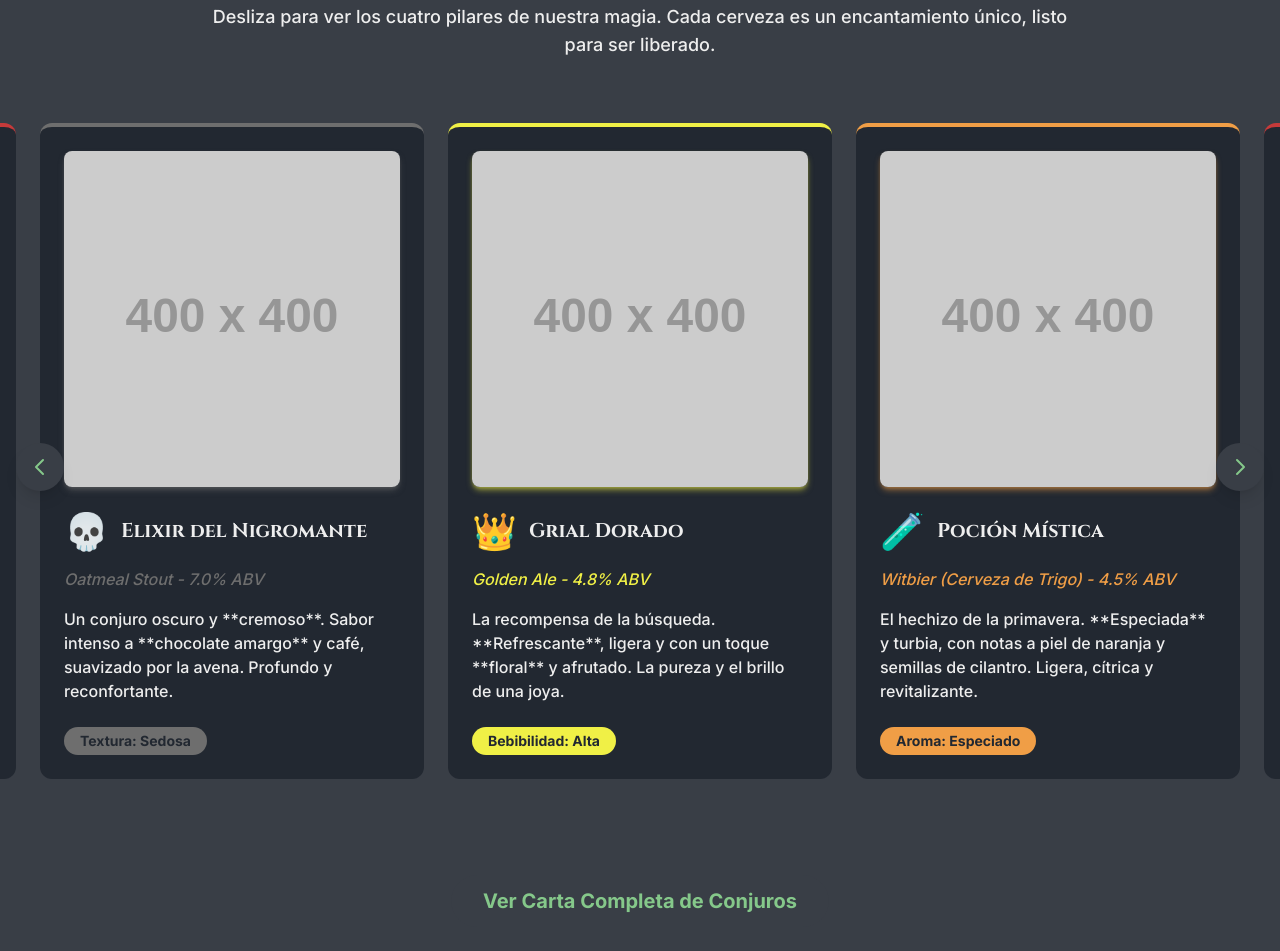
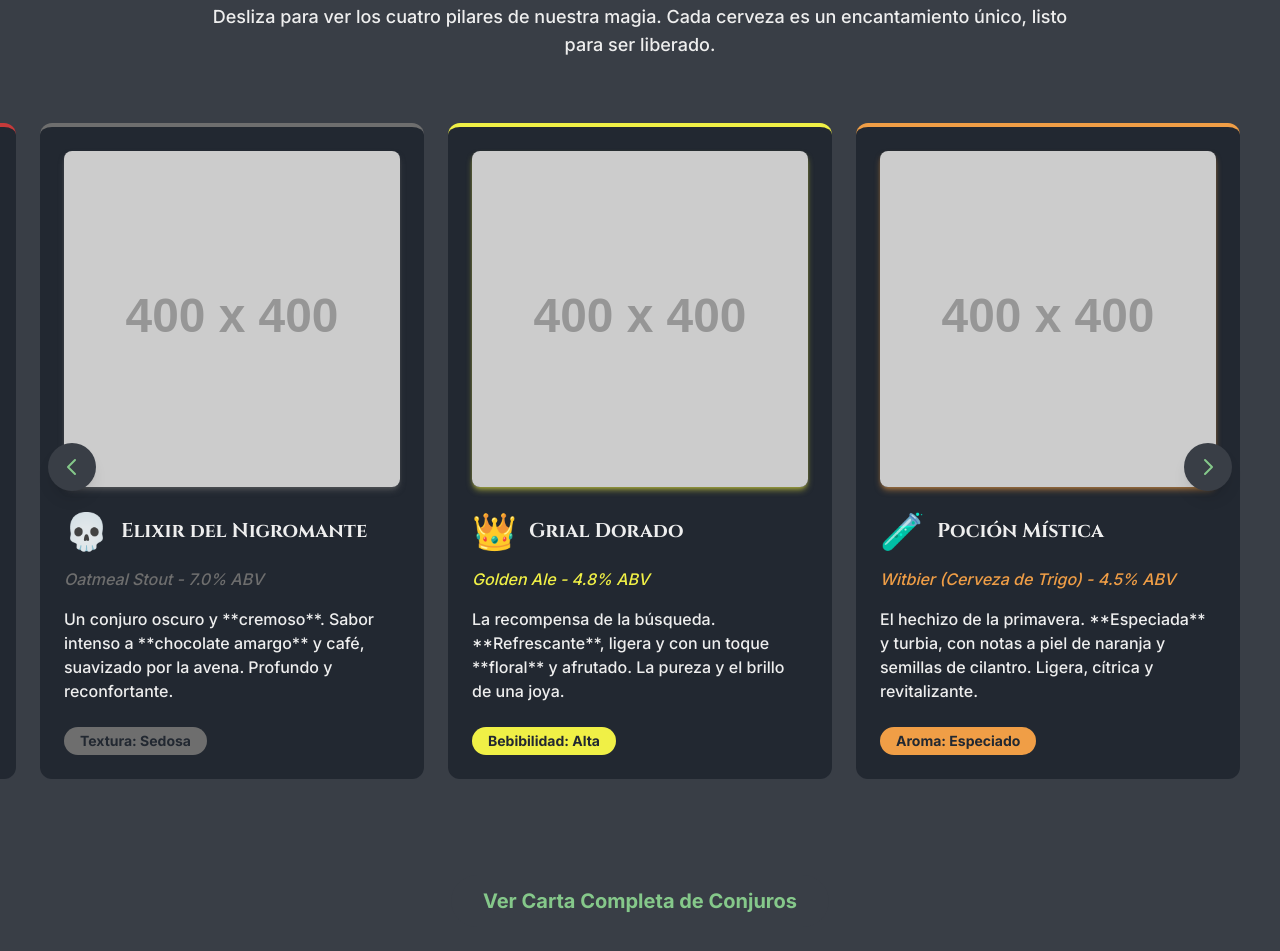
Before and after one commit to fdofonseca/grimorioweb, a plain HTML site: page index.html in a window 1280 px wide. Shown: the part 1751-2702 px from the top of the page. Drawn offline with nearby package versions, Linux system fonts and the light colour scheme; placeholder pictures from the web are drawn by us.

Commit message:
Update index.html

```diff
--- a/index.html
+++ b/index.html
@@ -168,21 +168,27 @@
         </div>
     </section>
 
-    <!-- 3. Sección Elixires - Nuestros Conjuros Principales (CARRUSEL) --><section id="elixires" class="py-20 md:py-32 bg-brand-secondary-dark relative">
+    <!-- 3. Sección Elixires - Nuestros Conjuros Principales (CARRUSEL) -->
+    <section id="elixires" class="py-20 md:py-32 bg-brand-secondary-dark relative">
+        <!-- Contenedor del Título Centrado -->
         <div class="container mx-auto px-6">
             <div class="text-center mb-16">
                 <h3 class="text-4xl md:text-5xl font-bold cinzel-font text-brand-accent mb-4">El Catálogo de Elixires</h3>
                 <p class="text-lg text-brand-light max-w-4xl mx-auto">Desliza para ver los cuatro pilares de nuestra magia. Cada cerveza es un encantamiento único, listo para ser liberado.</p>
             </div>
+        </div>
 
-            <!-- Contenedor del Carrusel (Relative para botones absolutos) --><div class="relative">
-                <!-- Carrusel Horizontal: Añadimos flex, overflow-x-scroll, snap-x y ocultamos el scrollbar --><div id="elixires-carousel" class="flex space-x-6 overflow-x-scroll snap-x snap-mandatory scrollbar-hide pb-8 -mx-6 px-6">
+        <!-- Contenedor del Carrusel (Ahora ocupa el ancho completo) -->
+        <div class="relative w-full">
+            <!-- Carrusel Horizontal: Añadimos flex, overflow-x-scroll, snap-x y ocultamos el scrollbar -->
+            <div id="elixires-carousel" class="flex space-x-6 overflow-x-scroll snap-x snap-mandatory scrollbar-hide pb-8 px-6 sm:px-12 md:px-20 lg:px-32">
 
-                    <!-- Cerveza 1: Runa de Fuego (Amber Ale) --><div class="flex-shrink-0 w-full sm:w-80 md:w-96 snap-center bg-brand-dark p-6 rounded-xl border-t-4 border-beer-amber beer-card">
-                        <!-- Imagen/Placeholder 1 (Amber Ale) --><img src="https://placehold.co/400x400/C63A3A/222831?text=Runa+Fuego"
+                <!-- Cerveza 1: Runa de Fuego (Amber Ale) - ORIGINAL -->
+                <div class="flex-shrink-0 w-full sm:w-80 md:w-96 snap-center bg-brand-dark p-6 rounded-xl border-t-4 border-beer-amber beer-card" id="card-1">
+                    <img src="https://placehold.co/400x400/C63A3A/222831"
                          alt="Etiqueta Runa de Fuego (Amber Ale)"
-                             onerror="this.onerror=null; this.src='https://placehold.co/400x400/C63A3A/222831?text=AMBER+ALE'"
-                             class="beer-image rounded-lg mb-6 shadow-md shadow-beer-amber/50 w-full h-auto">
+                         onerror="this.onerror=null; this.src='https://placehold.co/400x400/C63A3A/222831'"
+                         class="beer-image rounded-lg mb-6 shadow-md shadow-beer-amber/50 w-full h-auto object-cover">
 
                     <div class="flex justify-start items-center mb-4">
                         <span class="text-4xl text-beer-amber mr-3">🔥</span>
@@ -195,11 +201,12 @@
                     </div>
                 </div>
 
-                    <!-- Cerveza 2: Elixir del Nigromante (Oatmeal Stout) --><div class="flex-shrink-0 w-full sm:w-80 md:w-96 snap-center bg-brand-dark p-6 rounded-xl border-t-4 border-beer-stout beer-card">
-                         <!-- Imagen/Placeholder 2 (Oatmeal Stout) --><img src="https://placehold.co/400x400/6E6E6E/222831?text=Elixir+Nigromante"
+                <!-- Cerveza 2: Elixir del Nigromante (Oatmeal Stout) - ORIGINAL -->
+                <div class="flex-shrink-0 w-full sm:w-80 md:w-96 snap-center bg-brand-dark p-6 rounded-xl border-t-4 border-beer-stout beer-card" id="card-2">
+                     <img src="https://placehold.co/400x400/6E6E6E/222831"
                          alt="Etiqueta Elixir del Nigromante (Oatmeal Stout)"
-                             onerror="this.onerror=null; this.src='https://placehold.co/400x400/6E6E6E/222831?text=OATMEAL+STOUT'"
-                             class="beer-image rounded-lg mb-6 shadow-md shadow-beer-stout/50 w-full h-auto">
+                         onerror="this.onerror=null; this.src='https://placehold.co/400x400/6E6E6E/222831'"
+                         class="beer-image rounded-lg mb-6 shadow-md shadow-beer-stout/50 w-full h-auto object-cover">
 
                     <div class="flex justify-start items-center mb-4">
                         <span class="text-4xl text-beer-stout mr-3">💀</span>
@@ -212,11 +219,12 @@
                     </div>
                 </div>
 
-                    <!-- Cerveza 3: Grial Dorado (Golden Ale) --><div class="flex-shrink-0 w-full sm:w-80 md:w-96 snap-center bg-brand-dark p-6 rounded-xl border-t-4 border-beer-golden beer-card">
-                         <!-- Imagen/Placeholder 3 (Golden Ale) --><img src="https://placehold.co/400x400/F0F046/222831?text=Grial+Dorado"
+                <!-- Cerveza 3: Grial Dorado (Golden Ale) - ORIGINAL -->
+                <div class="flex-shrink-0 w-full sm:w-80 md:w-96 snap-center bg-brand-dark p-6 rounded-xl border-t-4 border-beer-golden beer-card" id="card-3">
+                     <img src="https://placehold.co/400x400/F0F046/222831"
                          alt="Etiqueta Grial Dorado (Golden Ale)"
-                             onerror="this.onerror=null; this.src='https://placehold.co/400x400/F0F046/222831?text=GOLDEN+ALE'"
-                             class="beer-image rounded-lg mb-6 shadow-md shadow-beer-golden/50 w-full h-auto">
+                         onerror="this.onerror=null; this.src='https://placehold.co/400x400/F0F046/222831'"
+                         class="beer-image rounded-lg mb-6 shadow-md shadow-beer-golden/50 w-full h-auto object-cover">
 
                     <div class="flex justify-start items-center mb-4">
                         <span class="text-4xl text-beer-golden mr-3">👑</span>
@@ -229,11 +237,12 @@
                     </div>
                 </div>
 
-                     <!-- Cerveza 4: Poción Mística (Witbier) --><div class="flex-shrink-0 w-full sm:w-80 md:w-96 snap-center bg-brand-dark p-6 rounded-xl border-t-4 border-beer-witbier beer-card">
-                         <!-- Imagen/Placeholder 4 (Witbier) --><img src="https://placehold.co/400x400/F09E46/222831?text=Poci%C3%B3n+M%C3%ADstica"
+                 <!-- Cerveza 4: Poción Mística (Witbier) - ORIGINAL -->
+                 <div class="flex-shrink-0 w-full sm:w-80 md:w-96 snap-center bg-brand-dark p-6 rounded-xl border-t-4 border-beer-witbier beer-card" id="card-4">
+                     <img src="https://placehold.co/400x400/F09E46/222831"
                          alt="Etiqueta Poción Mística (Witbier)"
-                             onerror="this.onerror=null; this.src='https://placehold.co/400x400/F09E46/222831?text=WITBIER'"
-                             class="beer-image rounded-lg mb-6 shadow-md shadow-beer-witbier/50 w-full h-auto">
+                         onerror="this.onerror=null; this.src='https://placehold.co/400x400/F09E46/222831'"
+                         class="beer-image rounded-lg mb-6 shadow-md shadow-beer-witbier/50 w-full h-auto object-cover">
 
                     <div class="flex justify-start items-center mb-4">
                         <span class="text-4xl text-beer-witbier mr-3">🧪</span>
@@ -245,23 +254,26 @@
                         <span class="inline-block bg-beer-witbier text-brand-dark text-sm font-semibold px-4 py-1 rounded-full">Aroma: Especiado</span>
                     </div>
                 </div>
-                    <!-- ¡Las tarjetas se clonarán automáticamente con JavaScript para el efecto infinito! --></div>
 
-                <!-- Botón de Navegación Izquierda (Solo en MD y arriba) --><button id="prev-elixir" class="hidden md:block absolute top-1/2 left-0 transform -translate-y-1/2 -ml-2 p-3 bg-brand-secondary-dark rounded-full text-brand-accent hover:bg-brand-secondary-dark/80 transition duration-300 shadow-lg z-30">
+            </div>
+
+            <!-- Botón de Navegación Izquierda (Posición Ajustada) -->
+            <button id="prev-elixir" class="hidden md:block absolute top-1/2 left-0 transform -translate-y-1/2 ml-4 md:ml-12 p-3 bg-brand-secondary-dark rounded-full text-brand-accent hover:bg-brand-secondary-dark/80 transition duration-300 shadow-lg z-30">
                 <!-- Icono de flecha izquierda (SVG) --><svg class="w-6 h-6" fill="none" stroke="currentColor" viewBox="0 0 24 24" xmlns="http://www.w3.org/2000/svg"><path stroke-linecap="round" stroke-linejoin="round" stroke-width="2" d="M15 19l-7-7 7-7"></path></svg>
             </button>
 
-                <!-- Botón de Navegación Derecha (Solo en MD y arriba) --><button id="next-elixir" class="hidden md:block absolute top-1/2 right-0 transform -translate-y-1/2 -mr-2 p-3 bg-brand-secondary-dark rounded-full text-brand-accent hover:bg-brand-secondary-dark/80 transition duration-300 shadow-lg z-30">
+            <!-- Botón de Navegación Derecha (Posición Ajustada) -->
+            <button id="next-elixir" class="hidden md:block absolute top-1/2 right-0 transform -translate-y-1/2 mr-4 md:mr-12 p-3 bg-brand-secondary-dark rounded-full text-brand-accent hover:bg-brand-secondary-dark/80 transition duration-300 shadow-lg z-30">
                 <!-- Icono de flecha derecha (SVG) --><svg class="w-6 h-6" fill="none" stroke="currentColor" viewBox="0 0 24 24" xmlns="http://www.w3.org/2000/svg"><path stroke-linecap="round" stroke-linejoin="round" stroke-width="2" d="M9 5l7 7-7 7"></path></svg>
             </button>
         </div>
 
 
-            <!-- CTA Secundario --><div class="text-center mt-16">
+        <!-- CTA Secundario -->
+        <div class="text-center mt-16 container mx-auto px-6">
              <button class="py-3 px-8 text-xl font-semibold bg-brand-secondary-dark text-brand-accent rounded-full hover:bg-brand-secondary-dark/80 transition duration-300 focus:outline-none focus:ring-4 focus:ring-brand-accent focus:ring-opacity-50">
                 Ver Carta Completa de Conjuros
             </button>
-            </div>
         </div>
     </section>
 
@@ -346,82 +358,75 @@
             });
 
             // ===========================================
-            // LÓGICA DEL CARRUSEL INFINITO
+            // LÓGICA DEL CARRUSEL DE 4 ELEMENTOS CON LOOP SUAVE
             // ===========================================
             const carousel = document.getElementById('elixires-carousel');
-            const originalCards = Array.from(carousel.querySelectorAll('.flex-shrink-0')); // Las 4 originales
+            const originalCards = Array.from(carousel.querySelectorAll('.flex-shrink-0'));
+            const numOriginalCards = originalCards.length; // 4
             const prevButton = document.getElementById('prev-elixir');
             const nextButton = document.getElementById('next-elixir');
             let intervalId = null;
             const scrollTime = 5000; // 5 segundos
 
-            // 1. Clonar las tarjetas y añadir al final para el bucle (C1, C2, C3, C4, C1', C2', C3', C4')
-            originalCards.forEach(card => {
-                carousel.appendChild(card.cloneNode(true));
-            });
-            // Nota: No es necesario clonar al inicio, el manejo del scrollBy en 'prev' se encarga de eso.
 
+            // Función para obtener la distancia de desplazamiento de UNA tarjeta (ancho + gap)
             const getScrollDistance = () => {
                 if (originalCards.length === 0) return 0;
-                // Usamos el ancho de la primera tarjeta + el espacio entre ellas (24px por space-x-6)
-                // Usamos offsetWidth para obtener el ancho real en el DOM
+                // Forzar un recálculo de offsetWidth en caso de redimensionamiento
                 const cardWidth = originalCards[0].offsetWidth;
-                const gap = 24;
+                const gap = 24; // Tailwind space-x-6 (6 * 4px = 24px)
                 return cardWidth + gap;
             };
 
             // 2. Función de desplazamiento manual
             const scrollCarousel = (direction) => {
                 const distance = getScrollDistance();
+                const maxScroll = carousel.scrollWidth - carousel.clientWidth;
+                const currentScroll = carousel.scrollLeft;
+
                 // Detiene y reinicia el auto-scroll al interactuar
                 resetAutoScroll();
 
                 if (direction === 'next') {
-                    // Simplemente desplazamos hacia adelante. El listener 'scroll' maneja el salto infinito.
+                    // Si ya estamos cerca del final, salta SUAVEMENTE al inicio (0)
+                    if (currentScroll >= maxScroll - 5) { // 5px de margen de error
+                        carousel.scrollTo({ left: 0, behavior: 'smooth' });
+                    } else {
+                        // Desplazamiento normal
                         carousel.scrollBy({ left: distance, behavior: 'smooth' });
+                    }
                 } else if (direction === 'prev') {
-                    const currentScroll = carousel.scrollLeft;
-
-                    // Si estamos cerca del inicio (0), saltamos al final del set original (C4)
-                    if (Math.round(currentScroll) <= 10) {
-                        // Posición de salto: (Total tarjetas originales * distancia) - distancia de la última tarjeta
-                        const jumpPosition = originalCards.length * distance - distance;
-                        carousel.scrollTo({ left: jumpPosition, behavior: 'auto' }); // Salto instantáneo a C4
-                        // Ya que saltamos a C4, no necesitamos el scrollBy, estamos listos para la siguiente interacción.
+                    // Si ya estamos cerca del inicio, salta SUAVEMENTE al final (maxScroll)
+                    if (currentScroll <= 5) {
+                        carousel.scrollTo({ left: maxScroll, behavior: 'smooth' });
                     } else {
-                        // Desplazamiento normal hacia atrás
+                        // Desplazamiento normal
                         carousel.scrollBy({ left: -distance, behavior: 'smooth' });
                     }
                 }
             };
 
-            // 3. Lógica para el bucle infinito (reseteo instantáneo al final)
-            const checkPositionAndLoop = () => {
+            // 3. Lógica del Auto-Scroll (Ajustada)
+            const autoScrollLogic = () => {
                 const distance = getScrollDistance();
+                const maxScroll = carousel.scrollWidth - carousel.clientWidth;
                 const currentScroll = carousel.scrollLeft;
 
-                // Posición donde el set original termina y los clones empiezan (4 * distance)
-                const jumpPoint = originalCards.length * distance;
-
-                // Si el scroll está en el set clonado o más allá, saltar instantáneamente al inicio (posición 0)
-                if (Math.round(currentScroll) >= Math.round(jumpPoint)) {
-                    carousel.scrollTo({ left: 0, behavior: 'auto' });
+                // Si ya estamos en la última tarjeta (con un margen), vamos al inicio de forma suave.
+                if (currentScroll >= maxScroll - 5) {
+                    carousel.scrollTo({ left: 0, behavior: 'smooth' });
+                } else {
+                    // Desplazamiento normal a la siguiente tarjeta.
+                    carousel.scrollBy({ left: distance, behavior: 'smooth' });
                 }
             };
 
-            // 4. Integrar la verificación en el scroll del usuario/auto-scroll
-            carousel.addEventListener('scroll', checkPositionAndLoop);
-
-            // 5. Auto-scroll logic
+            // 4. Iniciar y Resetear Auto-Scroll
             const startAutoScroll = () => {
                 if (intervalId) clearInterval(intervalId);
-                intervalId = setInterval(() => {
-                    // Simplemente desplazamos hacia adelante. El listener 'scroll' y el clonado hacen el resto.
-                    carousel.scrollBy({ left: getScrollDistance(), behavior: 'smooth' });
-                }, scrollTime);
+                intervalId = setInterval(autoScrollLogic, scrollTime);
             };
 
-            // Función para detener y reiniciar el auto-scroll
             const resetAutoScroll = () => {
                 clearInterval(intervalId);
                 startAutoScroll();
```
Lines whose indentation alone changed are shown as unchanged.
